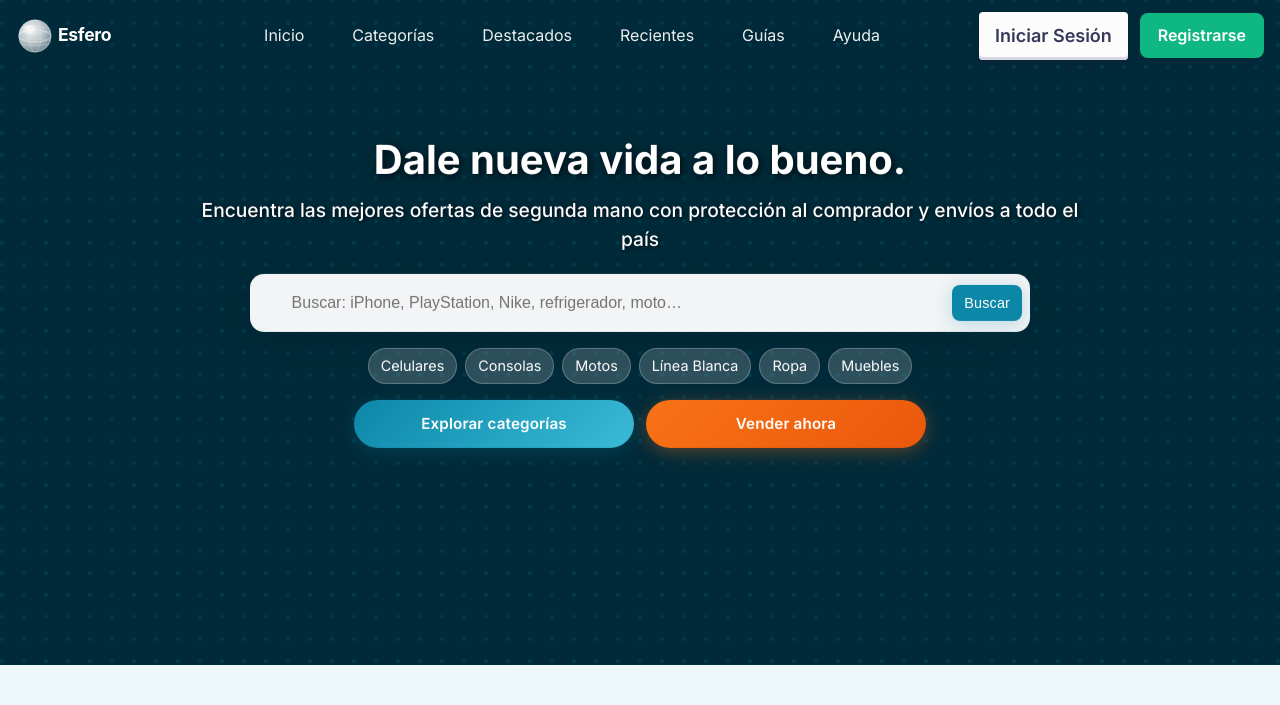
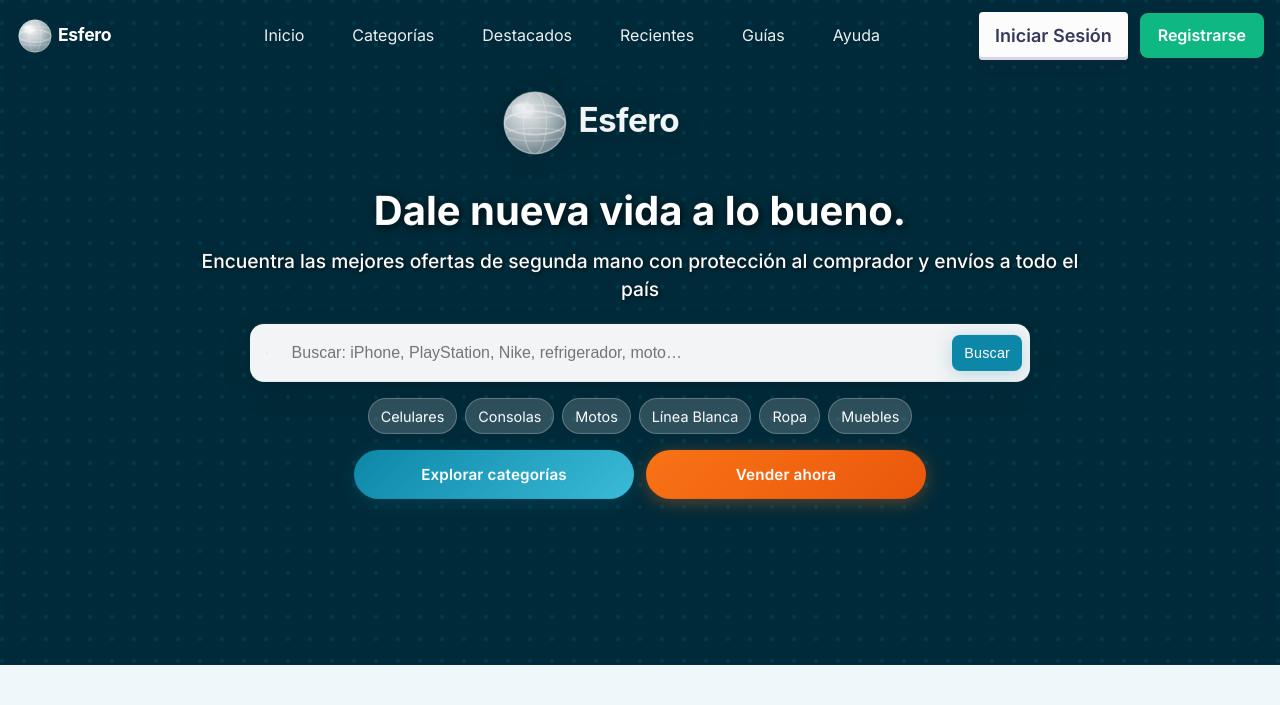
Before and after one commit to FernandoAcunaMtz/Esfero_eCommerce, a PHP site: page /esfero/frontend/index.php in a window 1280 px wide. Shown: the top 705 px of the page. Run offline with PHP 8.4, Linux system fonts and the light colour scheme; data comes from the database, SQL or seed files in the repository; data that the repository does not hold is empty; some libraries are stand-ins or nearby versions.

Commit message:
fix: encoding categorías + logo hero + search bar funcional
- patch_011.sql: UPDATE categorías con nombres UTF-8 correctos (idempotente)
- entrypoint.sh: patches ahora usan --skip-ssl --default-character-set=utf8mb4
  (antes fallaban silenciosamente en Railway por SSL error)
- index.php hero: logo Esfero encima del catchphrase
- index.php search: botón Buscar y Enter navegan a buscar.php?query=...
- index.php chips: etiquetas hardcodeadas apuntan a buscar.php?query= en vez de #categorias

Co-Authored-By: Claude Sonnet 4.6 <noreply@anthropic.com>

```diff
--- a/frontend/index.php
+++ b/frontend/index.php
@@ -53,6 +53,8 @@ if (!is_logged_in()) {
     <section class="hero" id="inicio" data-parallax-speed="0.35" style="order: -1;">
         <canvas id="dotGridCanvas" aria-hidden="true"></canvas>
         <div class="hero-content" style="width: 100%; max-width: 920px; margin: 0 auto; text-align: center; position: relative; z-index: 10;">
+            <img src="/assets/img/logo-white.svg" alt="Esfero"
+                 style="height: clamp(48px, 8vw, 72px); margin-bottom: 1.25rem; opacity: 0.95; filter: drop-shadow(0 2px 16px rgba(0,0,0,0.25));">
             <h1 style="font-size: clamp(1.5rem, 3.5vw, 2.5rem); line-height: 1.2; margin-bottom: 0.75rem; font-weight: 700;">Dale nueva vida a lo bueno.</h1>
             <p style="font-size: clamp(1rem, 2.2vw, 1.2rem); opacity: 0.9; margin-bottom: 1.25rem; line-height: 1.5;">Encuentra las mejores ofertas de segunda mano con protección al comprador y envíos a todo el país</p>
 
@@ -61,19 +63,19 @@ if (!is_logged_in()) {
                     <path d="M15.5 14h-.79l-.28-.27C15.41 12.59 16 11.11 16 9.5 16 5.91 13.09 3 9.5 3S3 5.91 3 9.5 5.91 16 9.5 16c1.61 0 3.09-.59 4.23-1.57l.27.28v.79l5 4.99L20.49 19l-4.99-5zm-6 0C7.01 14 5 11.99 5 9.5S7.01 5 9.5 5 14 7.01 14 9.5 11.99 14 9.5 14z"/>
                 </svg>
                 <input id="search-input" type="text" placeholder="Buscar: iPhone, PlayStation, Nike, refrigerador, moto…" style="flex: 1; border: none; outline: none; background: transparent; padding: 0.75rem 0.5rem; font-size: clamp(0.9rem, 2vw, 1rem); min-width: 0;">
-                <button type="button" class="cta-button" style="margin: 0; border-radius: 8px; padding: 0.5rem 0.75rem; white-space: nowrap; background: #0D87A8; font-size: clamp(0.8rem, 1.8vw, 0.9rem); flex-shrink: 0; font-weight: 500;">
+                <button id="hero-search-btn" type="button" class="cta-button" style="margin: 0; border-radius: 8px; padding: 0.5rem 0.75rem; white-space: nowrap; background: #0D87A8; font-size: clamp(0.8rem, 1.8vw, 0.9rem); flex-shrink: 0; font-weight: 500;">
                     Buscar
                 </button>
             </div>
             <div id="search-suggestions" style="display:none; position: relative; max-width: 780px; width: 100%; margin: 0 auto 0.75rem;"></div>
 
             <div id="chips" style="display: flex; flex-wrap: wrap; justify-content: center; gap: 0.5rem; margin-bottom: 1rem; padding: 0 0.5rem;">
-                <a href="#categorias" style="background: rgba(255,255,255,0.18); color: white; border: 1px solid rgba(255,255,255,0.25); padding: 0.35rem 0.75rem; border-radius: 999px; font-size: clamp(0.8rem, 2vw, 0.9rem); text-decoration: none; transition: all 0.3s ease; white-space: nowrap;">Celulares</a>
-                <a href="#categorias" style="background: rgba(255,255,255,0.18); color: white; border: 1px solid rgba(255,255,255,0.25); padding: 0.35rem 0.75rem; border-radius: 999px; font-size: clamp(0.8rem, 2vw, 0.9rem); text-decoration: none; transition: all 0.3s ease; white-space: nowrap;">Consolas</a>
-                <a href="#categorias" style="background: rgba(255,255,255,0.18); color: white; border: 1px solid rgba(255,255,255,0.25); padding: 0.35rem 0.75rem; border-radius: 999px; font-size: clamp(0.8rem, 2vw, 0.9rem); text-decoration: none; transition: all 0.3s ease; white-space: nowrap;">Motos</a>
-                <a href="#categorias" style="background: rgba(255,255,255,0.18); color: white; border: 1px solid rgba(255,255,255,0.25); padding: 0.35rem 0.75rem; border-radius: 999px; font-size: clamp(0.8rem, 2vw, 0.9rem); text-decoration: none; transition: all 0.3s ease; white-space: nowrap;">Línea Blanca</a>
-                <a href="#categorias" style="background: rgba(255,255,255,0.18); color: white; border: 1px solid rgba(255,255,255,0.25); padding: 0.35rem 0.75rem; border-radius: 999px; font-size: clamp(0.8rem, 2vw, 0.9rem); text-decoration: none; transition: all 0.3s ease; white-space: nowrap;">Ropa</a>
-                <a href="#categorias" style="background: rgba(255,255,255,0.18); color: white; border: 1px solid rgba(255,255,255,0.25); padding: 0.35rem 0.75rem; border-radius: 999px; font-size: clamp(0.8rem, 2vw, 0.9rem); text-decoration: none; transition: all 0.3s ease; white-space: nowrap;">Muebles</a>
+                <a href="buscar.php?query=Celulares"    class="hero-chip">Celulares</a>
+                <a href="buscar.php?query=Consolas"     class="hero-chip">Consolas</a>
+                <a href="buscar.php?query=Motos"        class="hero-chip">Motos</a>
+                <a href="buscar.php?query=L%C3%ADnea+Blanca" class="hero-chip">Línea Blanca</a>
+                <a href="buscar.php?query=Ropa"         class="hero-chip">Ropa</a>
+                <a href="buscar.php?query=Muebles"      class="hero-chip">Muebles</a>
             </div>
 
             <div style="display: flex; gap: 0.75rem; justify-content: center; flex-wrap: wrap; padding: 0 0.5rem;">
@@ -720,5 +722,33 @@ if (!is_logged_in()) {
 
     <!-- Toasts -->
     <div id="toast-container" style="position: fixed; right: 20px; bottom: 20px; display: flex; flex-direction: column; gap: 8px; z-index: 9999;"></div>
+
+    <style>
+    .hero-chip {
+        background: rgba(255,255,255,0.18);
+        color: white;
+        border: 1px solid rgba(255,255,255,0.25);
+        padding: 0.35rem 0.75rem;
+        border-radius: 999px;
+        font-size: clamp(0.8rem, 2vw, 0.9rem);
+        text-decoration: none;
+        transition: background 0.2s, border-color 0.2s;
+        white-space: nowrap;
+    }
+    .hero-chip:hover { background: rgba(255,255,255,0.32); border-color: rgba(255,255,255,0.5); }
+    </style>
+    <script>
+    (function() {
+        function goSearch() {
+            var q = (document.getElementById('search-input').value || '').trim();
+            if (!q) return;
+            window.location.href = 'buscar.php?query=' + encodeURIComponent(q);
+        }
+        document.getElementById('hero-search-btn').addEventListener('click', goSearch);
+        document.getElementById('search-input').addEventListener('keydown', function(e) {
+            if (e.key === 'Enter') goSearch();
+        });
+    })();
+    </script>
 </body>
 </html>
```
Also changed, not shown: sql/patch_011.sql (added, +11 -0 lines), 1 other file.
